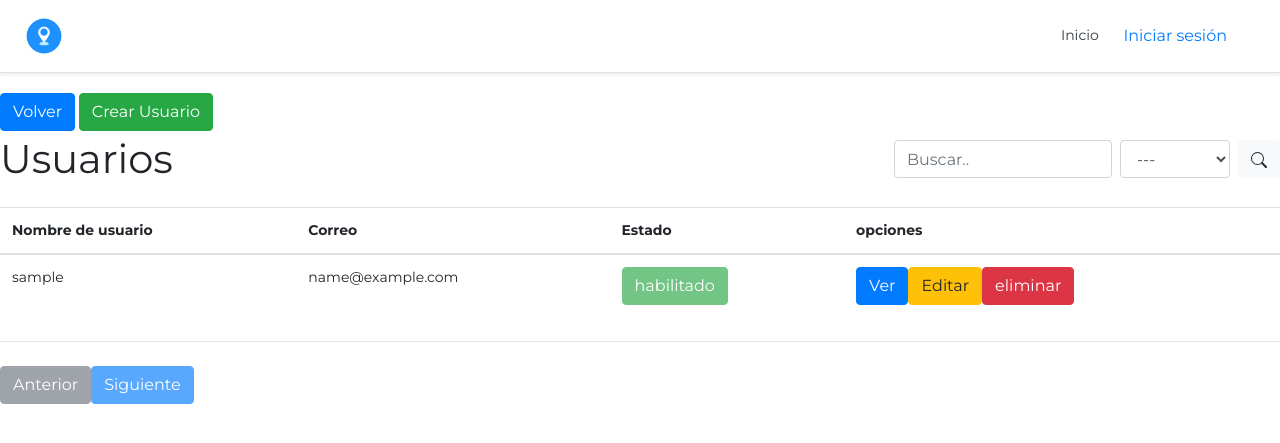
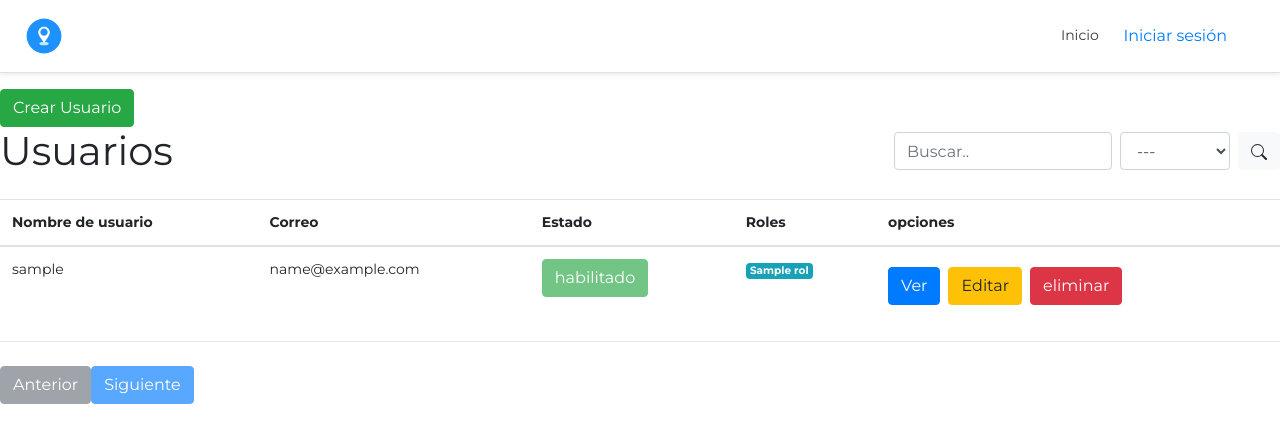
Before and after one commit to alanbisbal/Covid19, a Flask app: template app/templates/user/index.html in a window 1280 px wide. Shown: the top 443 px of the page. Run offline with Flask 2, Linux system fonts and the light colour scheme; the template is opened without the code that fills it: most values are stand-ins (such as "Sample title", 1, 10 or a date in 2020); some libraries are stand-ins or nearby versions.

Commit message:
agregue mas estilos y ahora tamb se muestran los roles en el listado de usuarios y el perfil tamb muestra su estado (activo/inactivo)

```diff
--- a/app/templates/user/index.html
+++ b/app/templates/user/index.html
@@ -5,8 +5,9 @@
 {% endblock %}
 
 {% block content %}
+<!--esta re demas igual no lo borro
+<a href="{{ url_for('home') }}" class="btn btn-primary my-1">Volver</a>-->
 
-<a href="{{ url_for('home') }}" class="btn btn-primary my-1">Volver</a>
 <a href="{{ url_for('user_new') }}" class="btn btn-success">Crear Usuario</a>
 
 <form class="form-inline md-form mr-auto mb-4" action="{{ url_for('user_search') }}">
@@ -24,7 +25,7 @@
     </svg></button>
 
   </form>
-  <!--aca iba el volver etc-->
+
 
   <table class="table">
   <thead>
@@ -32,6 +33,7 @@
       <th scope="col">Nombre de usuario</th>
       <th scope="col">Correo</th>
       <th scope="col">Estado</th>
+      <th scope="col">Roles</th>
       <th scope="col">opciones</th>
     </tr>
   </thead>
@@ -40,13 +42,17 @@
       return confirm('Esta seguro')
     }
   </script>
+
   <tbody>
      {% for user in users.items %}
     <tr>
+      <!--nombre de usuario-->
       <td>{{ user.username }}</td>
+      <!--correo-->
       <td>{{ user.email }}</td>
 
       <td>
+        <!--estado (activo/inactivo)-->
       {% if not is_admin(user) %}
         {% if user.activo %}
             <form action="{{ url_for('user_activated', user_id = user.id ) }}"  method ="POST"  enctype="multipart/form-data" >
@@ -64,22 +70,29 @@
               <button type="submit" class="btn btn-danger btn disabled" href="#">deshabilitado</button>
         {% endif %}
       {% endif %}
+
       <td>
+        <!--roles-->
+        {% for rol in user.roles() %}
+          <span class="badge badge-info">{{rol.name}}</span>
+        {% endfor %}
+
+      </td>
+
+      <td>
+        <!--opciones-->
      <div class="form-inline ">
-
-
-
        <form action="{{ url_for('user_show', user_id = user.id ) }}"  >
-         <button type="submit" class="btn btn-primary ">Ver</button>
+         <button type="submit" class="btn btn-primary mt-2">Ver</button>
        </form>
 
        <form action="{{ url_for('user_update', user_id = user.id ) }}"  >
-         <button type="submit" class="btn btn-warning ">Editar</button>
+         <button type="submit" class="btn btn-warning mt-2 ml-2">Editar</button>
        </form>
 
         <form action="{{ url_for('user_delete') }}" method="POST" enctype="multipart/form-data">
           <input type="hidden" id="user_id" name="user_id" value="{{user.id}}">
-          <button type="submite" class="btn btn-danger"  onclick="return ConfirmDelete()" >eliminar</button>
+          <button type="submite" class="btn btn-danger mt-2 ml-2"  onclick="return ConfirmDelete()" >eliminar</button>
         </form>
 
       </div>
--- a/app/templates/user/update.html
+++ b/app/templates/user/update.html
@@ -31,7 +31,7 @@
     <label for="email">Email:</label>
     <input type="text" class="form-control" id="email" name="email" value="{{user.email}}" required>
   </div>
-
+    <a href="/usuarios" class="btn btn-secondary ">Volver</a>
     <button type="submit" class="btn btn-primary my-1">Guardar</button>
 
 
```
Also changed, not shown: app/templates/user/show.html (+30 -17 lines).
